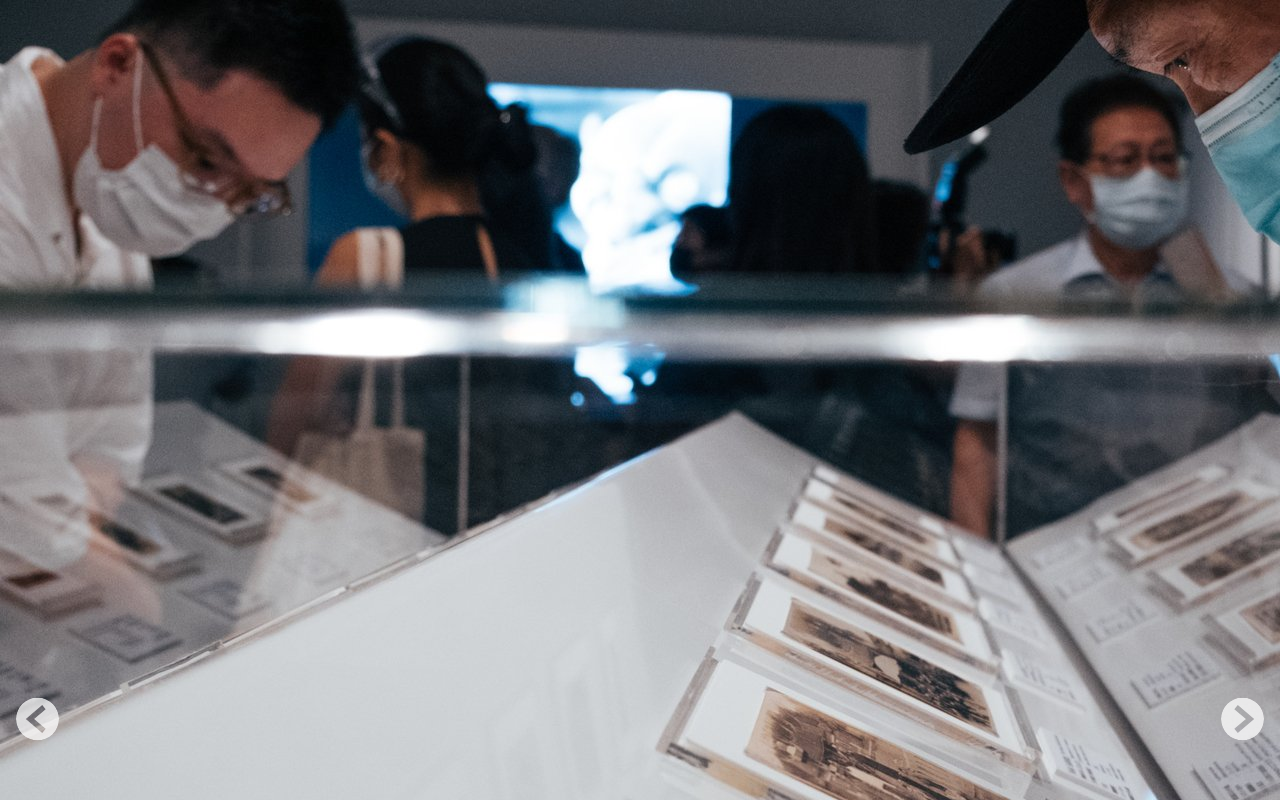
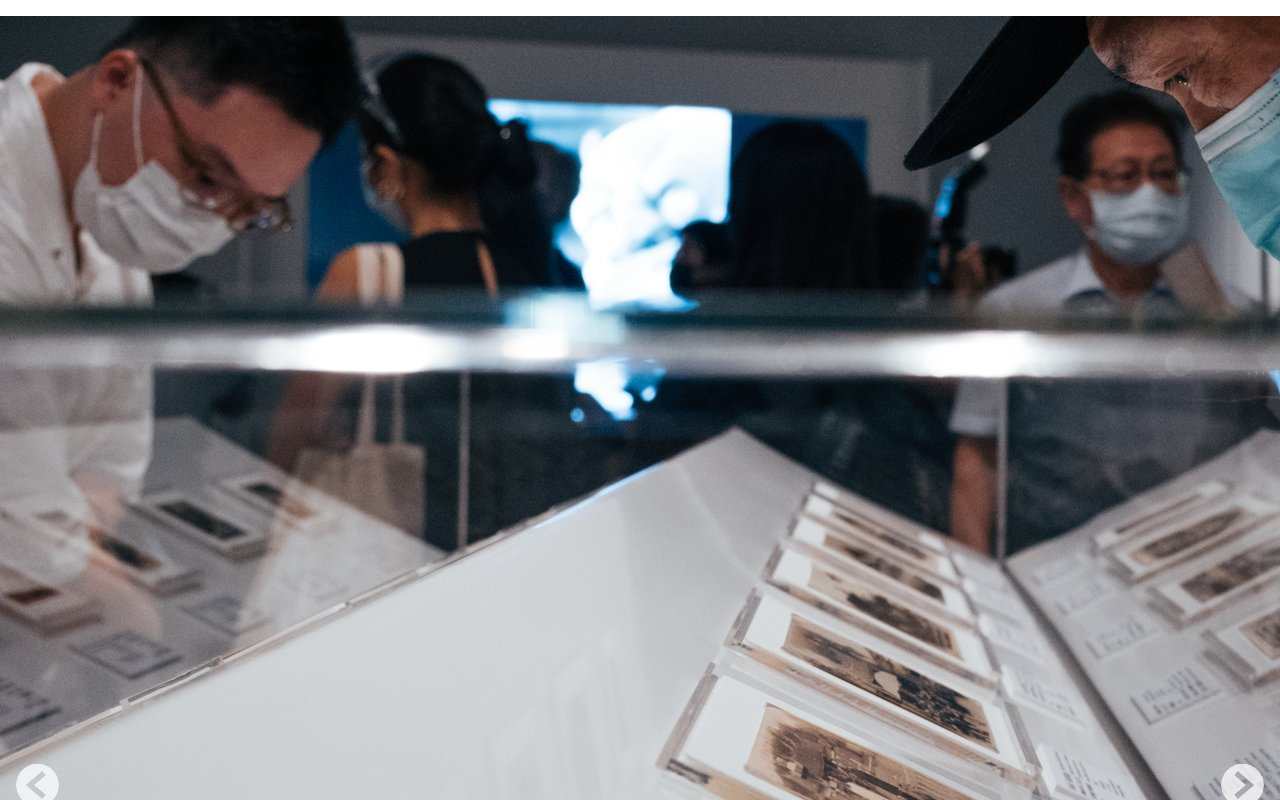
Before and after one commit to duidae/test-carousel, a React (Create React App) app: page / in a window 1280 px wide. Shown: the top 800 px of the page. Built offline with nearby package versions, Linux system fonts and the light colour scheme.

Commit message:
Refine a little bit

```diff
--- a/src/components/Carousel.tsx
+++ b/src/components/Carousel.tsx
@@ -2,14 +2,18 @@ import {useState} from "react";
 import styled from "styled-components";
 import {PhotoData} from "stores";
 
-const Slider = styled.div`
-    background-color: rgb(8, 25, 45);
+const CAROUSEL_BACKGROUND = "rgb(8, 25, 45)";
+const DEFAULT_BULLET_COLOR = "rgb(190, 192, 188)";
+
+const Slider = styled.ul`
+    padding: 0;
+    background-color: ${CAROUSEL_BACKGROUND};
     position: relative;
     transition-duration: 1s;
     transition-timing-function: ease-in-out;
 `;
 
-const Slide = styled.div``;
+const Slide = styled.li``;
 
 const Button = styled.div`
     background-color: transparent;
@@ -48,7 +52,7 @@ const Bullets = styled.ul`
 
 const Bullet = styled.li<{isActive: boolean}>`
     display: inline-block;
-    background-color: ${props => (props.isActive ? "white" : "#BEC0BC")};
+    background-color: ${props => (props.isActive ? "white" : DEFAULT_BULLET_COLOR)};
     min-width: 10px;
     min-height: 10px;
     width: 0.6em;
```
